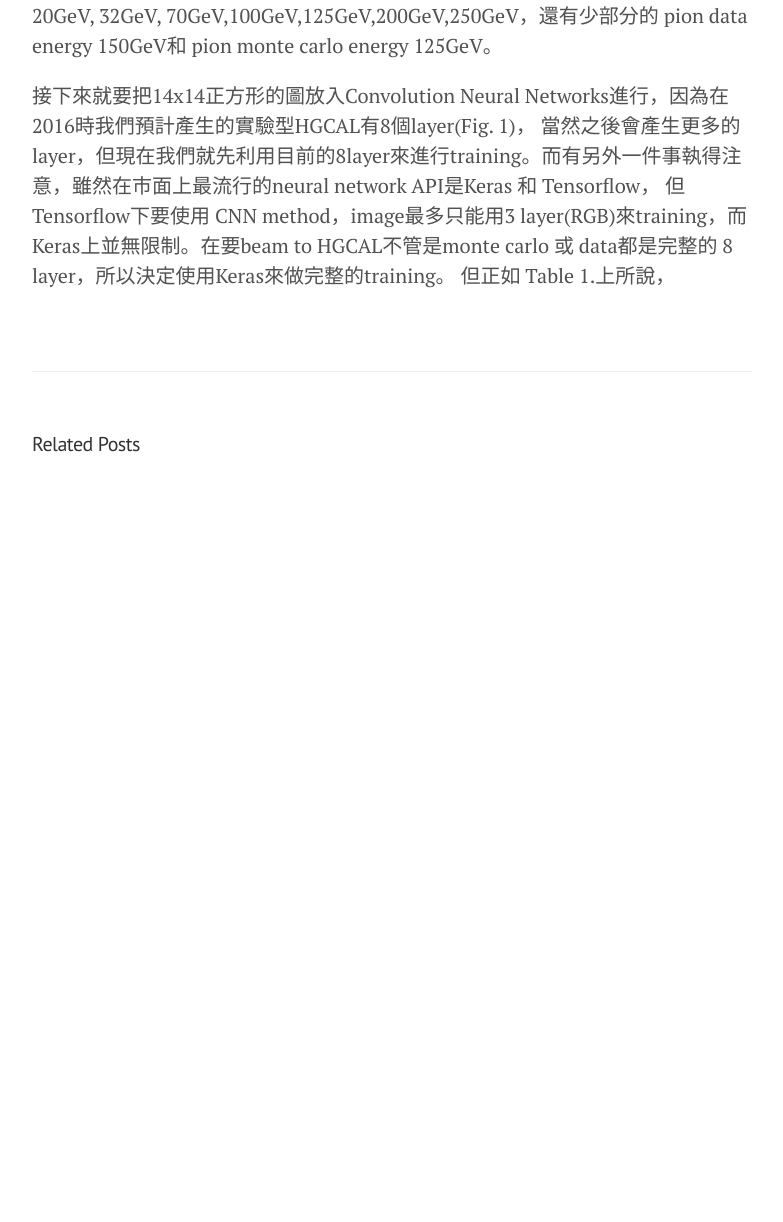
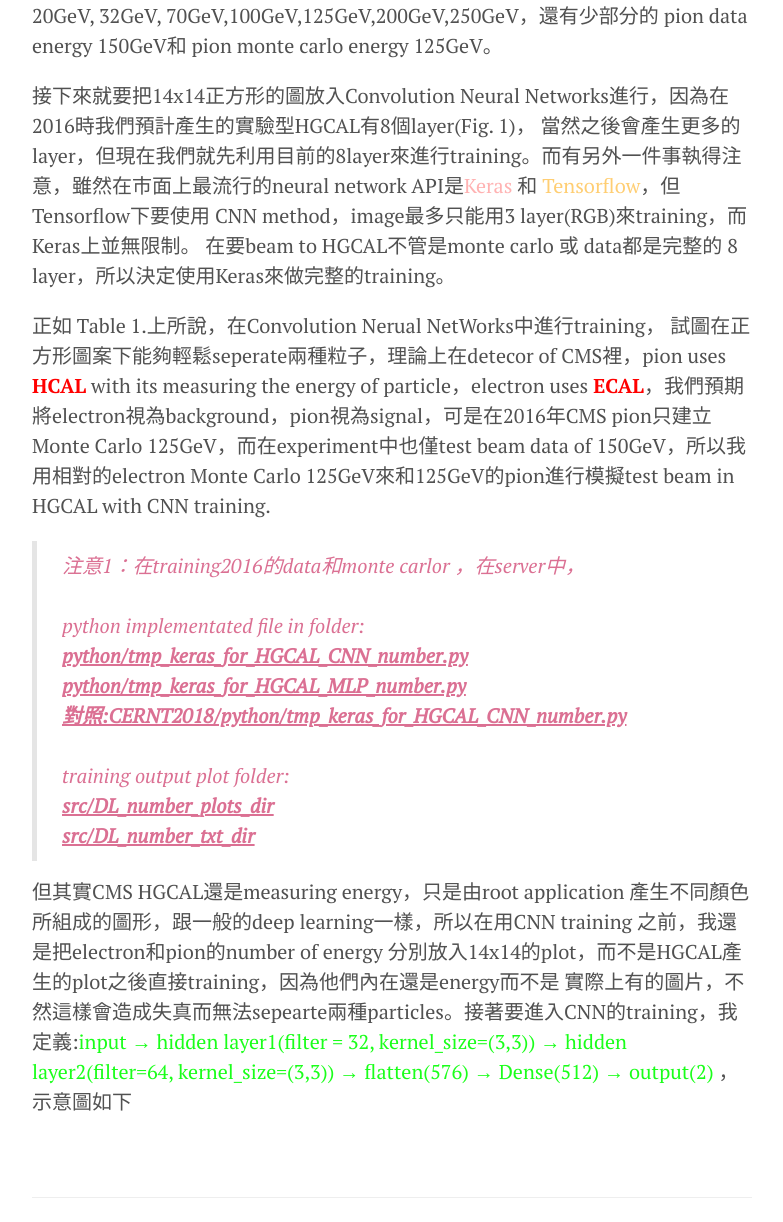
Before and after one commit to wenlianghuang/MattBlog, a Jekyll site: the page built from _posts/2019-08-22-CERNTB2016-totalRecord.md, in a window 1280 px wide and 1400 px high, scrolled down 988 px. Shown: the part 178-1400 px from the top of the window, without its empty margins (248-1031 px from the left). Built offline with Jekyll 4.4.1, drawn with Linux system fonts in a browser that asks for light colours; before the commit the page ends 1783 px from its top, so only the background shows below that; some of the changed text lies outside the part shown.

Commit message:
20190908 modifed file

```diff
--- a/_posts/2019-08-22-CERNTB2016-totalRecord.md
+++ b/_posts/2019-08-22-CERNTB2016-totalRecord.md
@@ -27,6 +27,29 @@ electron monte carlo energy 20GeV, 32GeV, 70GeV,100GeV,125GeV,200GeV,250GeV，
 
 
 接下來就要把14x14正方形的圖放入Convolution Neural Networks進行，因為在2016時我們預計產生的實驗型HGCAL有8個layer(Fig. 1)，
-當然之後會產生更多的layer，但現在我們就先利用目前的8layer來進行training。而有另外一件事執得注意，雖然在市面上最流行的neural network API是Keras 和 Tensorflow，
-但Tensorflow下要使用 CNN method，image最多只能用3 layer(RGB)來training，而Keras上並無限制。在要beam to HGCAL不管是monte carlo 或 data都是完整的 8 layer，所以決定使用Keras來做完整的training。
-但正如 Table 1.上所說，
+當然之後會產生更多的layer，但現在我們就先利用目前的8layer來進行training。而有另外一件事執得注意，雖然在市面上最流行的neural network API是<a href="https://keras.io" style="color:rgba(255,0,0,0.3)">Keras </a> 和 <a href="https://www.tensorflow.org" style="color:#ffce73">Tensorflow</a>，但Tensorflow下要使用 CNN method，image最多只能用3 layer(RGB)來training，而Keras上並無限制。
+在要beam to HGCAL不管是monte carlo 或 data都是完整的 8 layer，所以決定使用Keras來做完整的training。
+
+正如 Table 1.上所說，在Convolution Nerual NetWorks中進行training，
+試圖在正方形圖案下能夠輕鬆seperate兩種粒子，理論上在detecor of CMS裡，pion uses <a href="http://cms.web.cern.ch/news/hadron-calorimeter" style="color:#ff0000;font-weight:bold">HCAL</a> with its measuring the energy of particle，electron uses <a href="http://cms.web.cern.ch/news/electromagnetic-calorimeter" style="color:#ff0000;font-weight:bold">ECAL</a>，我們預期將electron視為background，pion視為signal，可是在2016年CMS pion只建立Monte Carlo 125GeV，而在experiment中也僅test beam data of 150GeV，所以我用相對的electron Monte Carlo 125GeV來和125GeV的pion進行模擬test beam in HGCAL with CNN training.
+
+>
+<span style="font-style:italic;color:rgb(219,112,147)">注意1：在training2016的data和monte carlor ，在server中，
+<br><br>
+python implementated file in folder: <br>
+<span style="font-weight:bold;text-decoration:underline">python/tmp_keras_for_HGCAL_CNN_number.py
+<br>python/tmp_keras_for_HGCAL_MLP_number.py
+<br>對照:CERNT2018/python/tmp_keras_for_HGCAL_CNN_number.py
+</span>
+<br><br>
+training output plot folder:<br>
+<span style="font-weight:bold;text-decoration:underline">
+src/DL_number_plots_dir
+<br>src/DL_number_txt_dir
+</span>
+</span>
+
+但其實CMS HGCAL還是measuring energy，只是由root application 產生不同顏色所組成的圖形，跟一般的deep learning一樣，所以在用CNN training
+之前，我還是把electron和pion的number of energy 分別放入14x14的plot，而不是HGCAL產生的plot之後直接training，因為他們內在還是energy而不是
+實際上有的圖片，不然這樣會造成失真而無法sepearte兩種particles。接著要進入CNN的training，我定義:<span style="color:rgb(26,255,26)">input → hidden layer1(filter = 32, kernel_size=(3,3)) → hidden layer2(filter=64, kernel_size=(3,3)) → flatten(576) → Dense(512) → output(2) </span>，示意圖如下
+<br>
```
